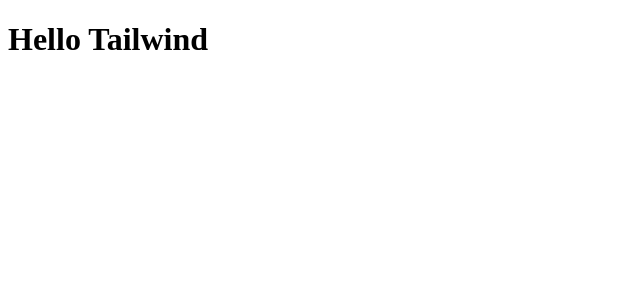
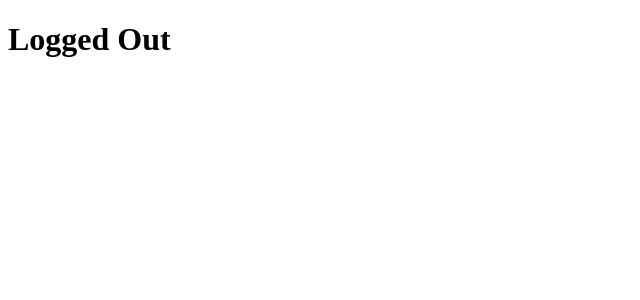
Before and after one commit to seungseoh/nuber-eats-frontend, a React (Create React App) app: page / in a window 1280 px wide. Shown: the top 300 px of the page, without its empty margins (0-640 px from the left). Built offline with nearby package versions, Linux system fonts and the light colour scheme.

Commit message:
#16.4 React Router Dom

```diff
--- a/package.json
+++ b/package.json
@@ -14,6 +14,7 @@
     "graphql": "^16.7.1",
     "react": "^18.2.0",
     "react-dom": "^18.2.0",
+    "react-router-dom": "^5.3.4",
     "react-scripts": "5.0.1",
     "typescript": "^4.9.5",
     "web-vitals": "^2.1.4"
--- a/src/App.tsx
+++ b/src/App.tsx
@@ -1,11 +1,8 @@
 import React from "react";
+import { LoggedOutRouter } from "./routers/logged-out-router";
 
 function App() {
-  return (
-    <div className="App">
-      <h1 className="text-3xl font-bold underline">Hello Tailwind</h1>
-    </div>
-  );
+  return <LoggedOutRouter />;
 }
 
 export default App;
--- /dev/null
+++ b/src/routers/logged-in-router.tsx
@@ -0,0 +1,3 @@
+import React from "react";
+
+export const LoggedInRouter = () => <span>Logged In</span>;
--- /dev/null
+++ b/src/routers/logged-out-router.tsx
@@ -0,0 +1,5 @@
+import React from "react";
+
+export const LoggedOutRouter = () => (
+  <h1 className="text-3xl font-bold underline">Logged Out</h1>
+);
```
Also changed, not shown: 2 other files (tests, documents, lock files or other folders).
